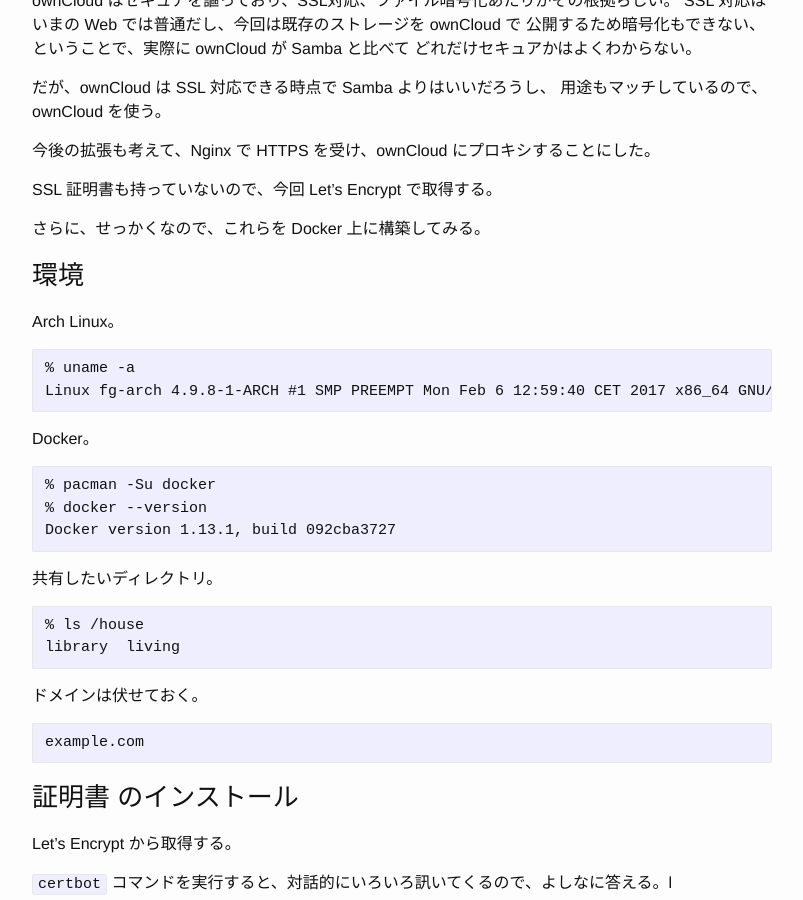
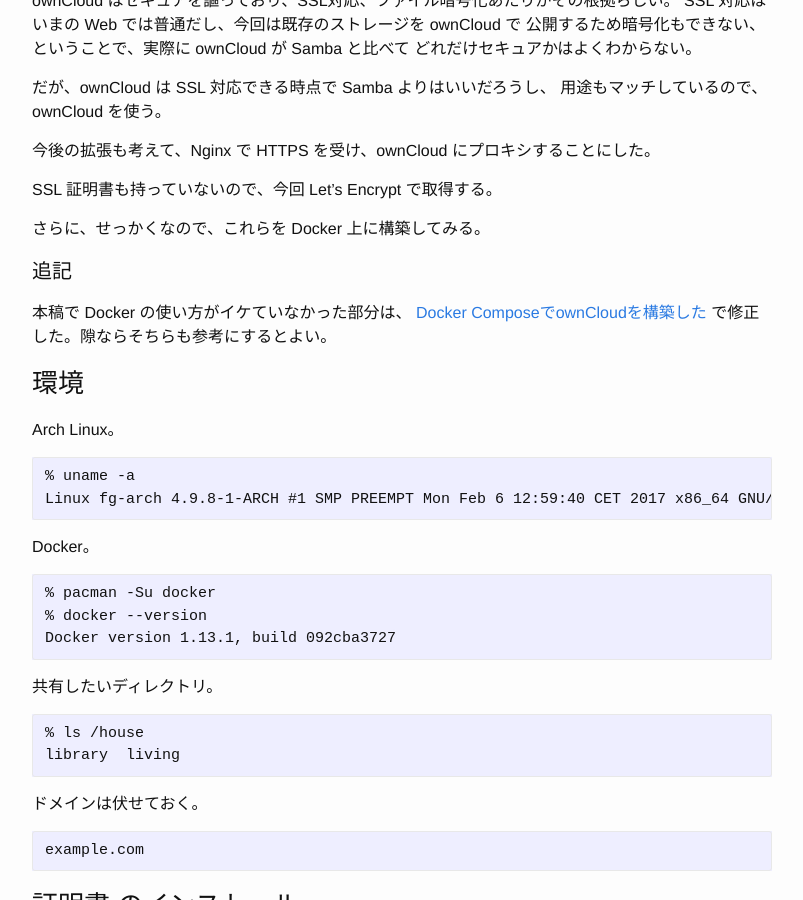
Before and after one commit to kikei/kikei.github.io, a Jekyll site: the page built from _posts/2017-02-19-owncloud.md, in a window 1280 px wide and 900 px high, scrolled down 505 px. Shown: the whole window, without its empty margins (238-1041 px from the left). Built offline with Jekyll 4.4.1, drawn with Linux system fonts in a browser that asks for light colours.

Commit message:
Update 2017-02-19-owncloud.md

```diff
--- a/_posts/2017-02-19-owncloud.md
+++ b/_posts/2017-02-19-owncloud.md
@@ -30,6 +30,13 @@
 SSL 証明書も持っていないので、今回 Let's Encrypt で取得する。
 
 さらに、せっかくなので、これらを Docker 上に構築してみる。
+
+#### 追記
+
+本稿で Docker の使い方がイケていなかった部分は、
+[Docker ComposeでownCloudを構築した
+](https://kikei.github.io/server/2017/02/25/docker-owncloud.html) で修正した。隙ならそちらも参考にするとよい。
+
 
 ### 環境
 
```
